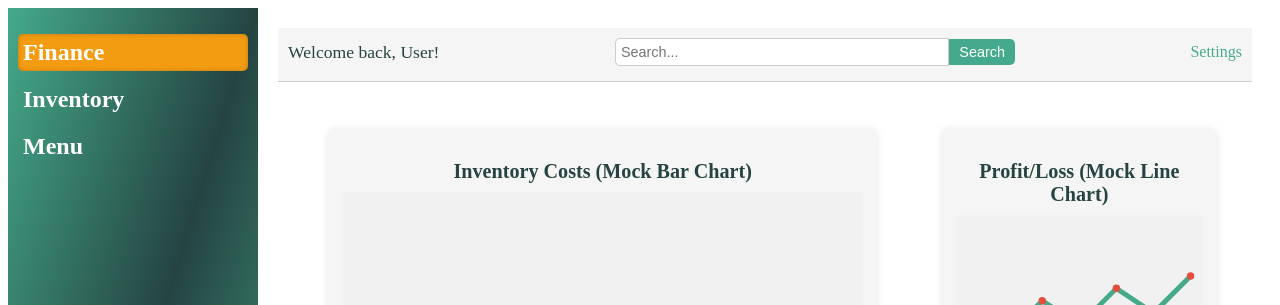
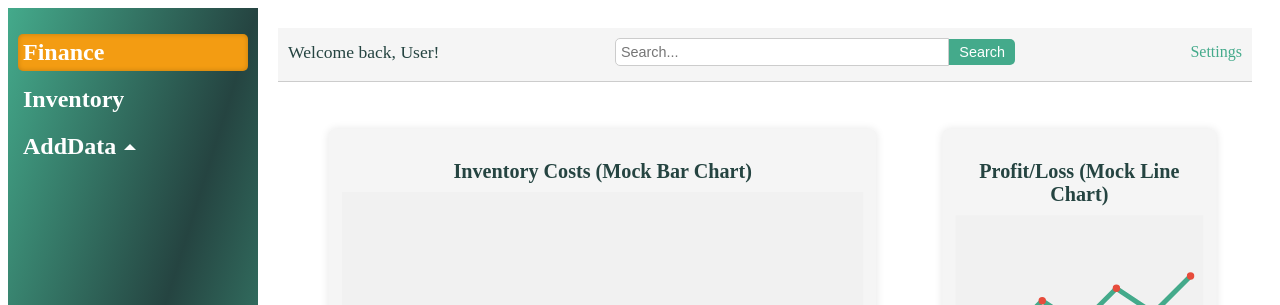
Before and after one commit to hsing127/FoodTruck-Financial-Platform, a Next.js app in the folder FoodTruck Financial React WebApp/: page /dashboard/finance in a window 1280 px wide. Shown: the top 305 px of the page. Built offline with nearby package versions, Linux system fonts and the light colour scheme.

Commit message:
Created Sidebar Add Data option with popup, fixed favicon and tab name from ts switchover

```diff
--- a/FoodTruck Financial React WebApp/src/components/dashboard/DashboardFinancePage.tsx
+++ b/FoodTruck Financial React WebApp/src/components/dashboard/DashboardFinancePage.tsx
@@ -109,6 +109,12 @@ const DashboardFinancePage: React.FC = () => {
         }
     };
 
+    const [showOptions, setShowOptions] = useState(false);
+
+    const toggleOptions = () => {
+        setShowOptions(!showOptions);
+    };
+
     return (
         <div className="dashboard-layout">
             <nav className="sidebar">
@@ -116,11 +122,23 @@ const DashboardFinancePage: React.FC = () => {
                     <li className={pathname === "/dashboard/finance" ? "active" : ""}>
                         <Link href="/dashboard/finance">Finance</Link>
                     </li>
-          <li className={pathname === "/dashboard/inventory" ? "active" : ""}>
+                    <li className={pathname === "/dashboard/inventory" ? "active" : ""} style={{ position: 'relative' }}>
                         <Link href="/dashboard/inventory">Inventory</Link>
                     </li>
-          <li className={pathname === "/dashboard/menu" ? "active" : ""}>
-            <Link href="/dashboard/menu">Menu</Link>
+                    <li style={{ position: 'relative' }}>
+                        <div onClick={toggleOptions} style={{ cursor: 'pointer', display: 'flex', alignItems: 'center' }}>
+                            AddData
+                            <span className={`arrow ${showOptions ? 'open' : ''}`}></span>
+                        </div>
+                        <ul className={`dropdown ${showOptions ? 'show' : ''}`}> {/* Add show class */}
+                            <li>
+                                <Link href="/dashboard/ocr">Upload File</Link>
+                            </li>
+                            <li>
+                                <Link href="/dashboard/manual">Manual</Link>
+                            </li>
+                        </ul>
+
                     </li>
                 </ul>
 
--- a/FoodTruck Financial React WebApp/src/styles/Sidebar.css
+++ b/FoodTruck Financial React WebApp/src/styles/Sidebar.css
@@ -1,4 +1,44 @@
 /* Sidebar container */
+.arrow {
+    margin-left: 8px;
+    width: 0;
+    height: 0;
+    border-left: 6px solid transparent;
+    border-right: 6px solid transparent;
+    border-top: 6px solid #ffffff;
+    transition: transform 0.3s ease;
+    transform: rotate(180deg);
+  }
+
+  .arrow.open {
+    transform: rotate(0deg);
+  }
+
+  .dropdown {
+    opacity: 0;
+    transform: translateY(-10px);
+    transition: opacity 0.3s ease, transform 0.3s ease;
+    visibility: hidden;
+  }
+
+  .dropdown li {
+    margin-top:10px;
+    margin-left:5px;
+    font-size: 0.7em;
+    font-weight: normal;
+    color: #44aa8b;
+  }
+
+  .dropdown li:hover {
+    color: #f39c12;
+  }
+
+  .dropdown.show {
+    opacity: 1;
+    transform: translateY(0);
+    visibility: visible;
+  }
+
   .sidebar {
     display: flex;
     flex-direction: column;
@@ -40,6 +80,21 @@
     font-weight: normal;
   }
 
+  .sidebar-menu div {
+    font-size: 1.5em;
+    font-weight: bold;
+    color: inherit;
+    display: flex;
+    align-items: center;
+    cursor: pointer;
+    transition: color 0.3s ease, box-shadow 0.3s ease;
+  }
+
+  .sidebar-menu div:hover {
+    background-color: #f39c12;
+    color: white;
+  }
+
   .sidebar-menu li a {
     font-size: 1.5em;
     font-weight: bold;
```
Also changed, not shown: FoodTruck Financial React WebApp/src/app/layout.tsx (+8 -2 lines), 1 other file (tests, documents, lock files or other folders). Lines whose indentation alone changed are shown as unchanged.
